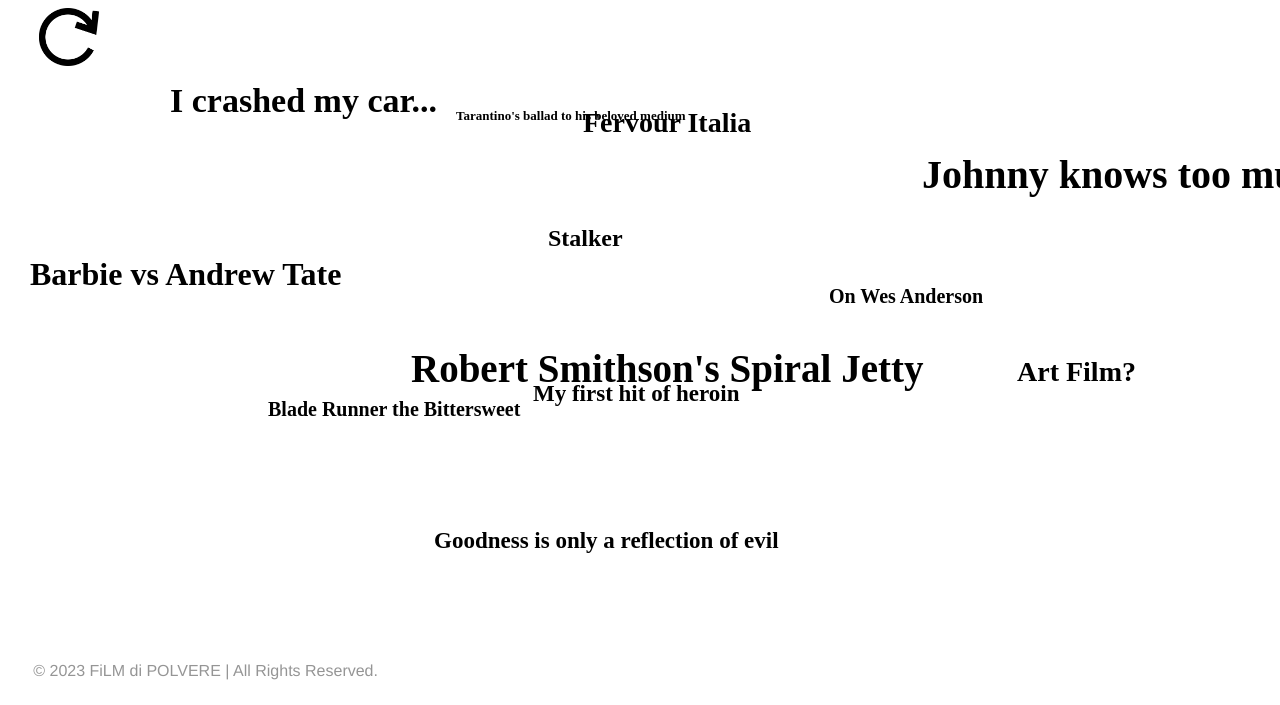
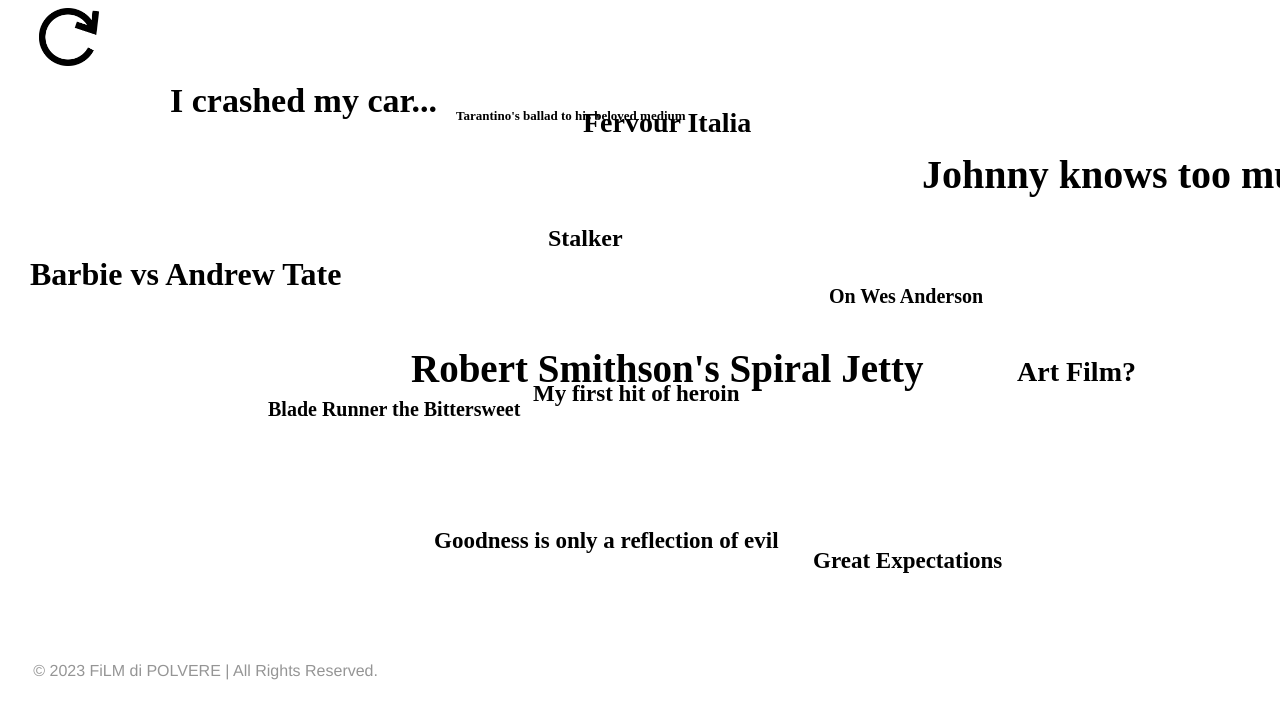
Before and after one commit to s4brina/filmdipolvere, a plain HTML site: page criticism.html in a window 1280 px wide. Shown: the part 111-816 px from the top of the page. Drawn offline with Linux system fonts and the light colour scheme.

Commit message:
Add files via upload

```diff
--- a/criticism.html
+++ b/criticism.html
@@ -54,6 +54,7 @@
 
                 <li class="tooltip"><a href="spiral_jetty.html"class="criticismtext">Robert Smithson's Spiral Jetty</a></li>
 
+                <li class="tooltip"><a href="great_expectations.html"class="criticismtext">Great Expectations</a></li>
 
               </ul>
             </ul>
```
